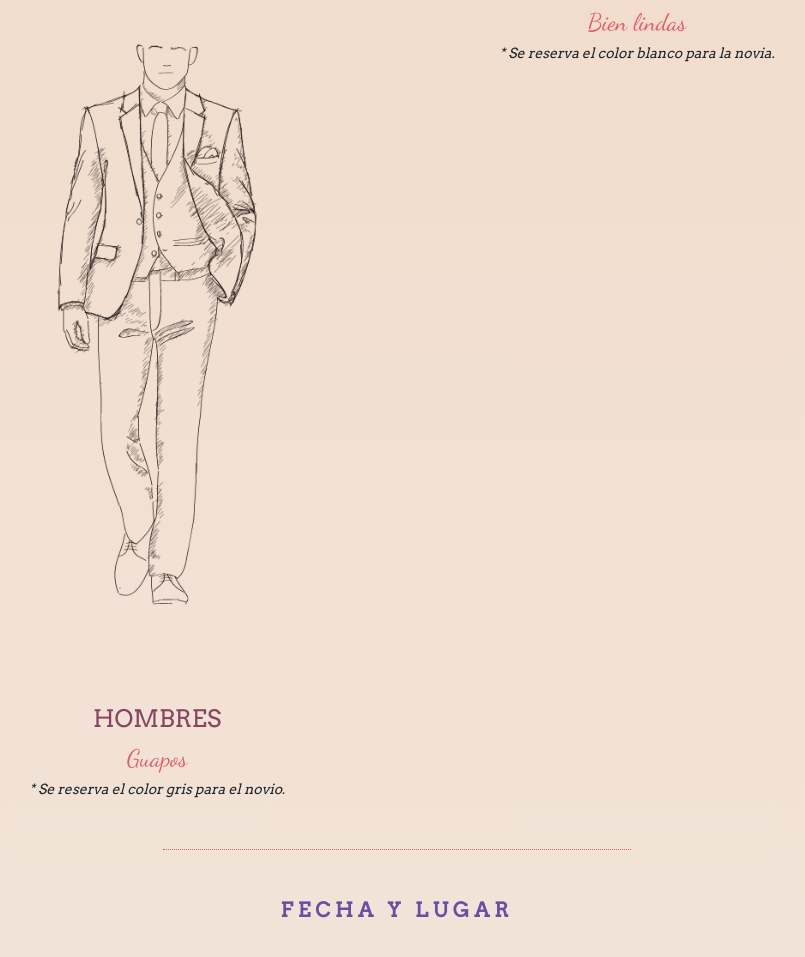
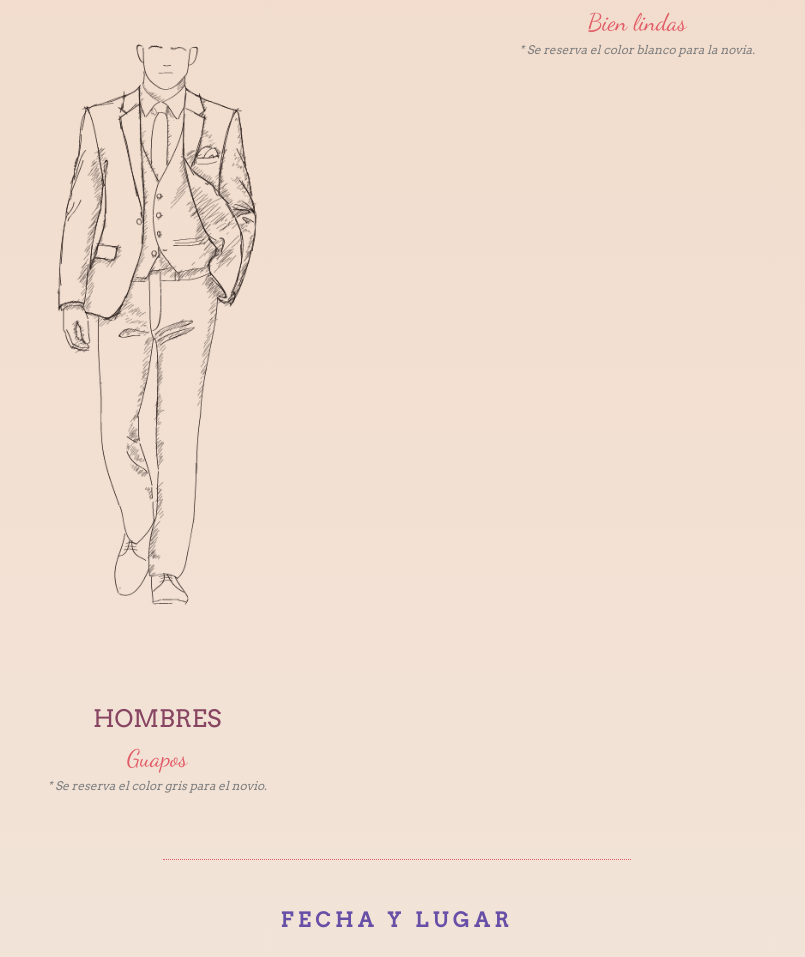
Before and after one commit to JulianDavidG07/dianaycarlos, a plain HTML site: page index.html in a window 1280 px wide. Shown: the part 1332-2289 px from the top of the page, without its empty margins (243-1048 px from the left). Drawn offline with nearby package versions, Linux system fonts and the light colour scheme; a web font is replaced by a local one.

Commit message:
UPDATE codigo de vestimenta

```diff
--- a/index.html
+++ b/index.html
@@ -120,7 +120,7 @@
                   />
                   <h4 class="text-uppercase">Hombres</h4>
                   <p class="small-text mb-0">Guapos</p>
-                  <small style="font-style: italic;">* Se reserva el color gris para el novio.</small>
+                  <p style="font-style: italic; font-size: 12px; color: gray;">* Se reserva el color gris para el novio.</p>
                 </div>
               </div>
             </div>
@@ -137,7 +137,7 @@
                   />
                   <h4 class="text-uppercase">Mujeres</h4>
                   <p class="small-text mb-0">Bien lindas</p>
-                  <small style="font-style: italic;">* Se reserva el color blanco para la novia.</small>
+                  <p style="font-style: italic; font-size: 12px; color: gray;">* Se reserva el color blanco para la novia.</p>
                 </div>
               </div>
             </div>
```
